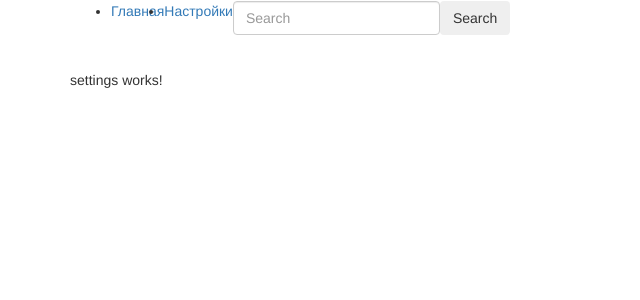
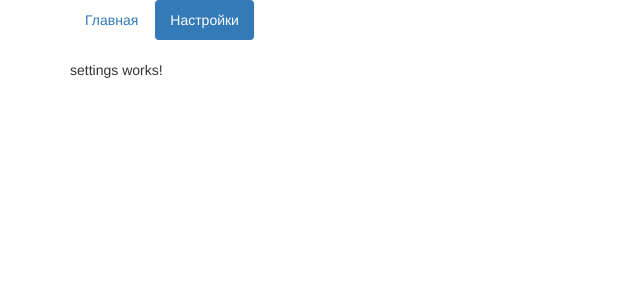
Before and after one commit to KirillUnited/userslist, an Angular app in the folder client/: page /settings in a window 1280 px wide. Shown: the top 300 px of the page, without its empty margins (0-640 px from the left). Built offline with nearby package versions, Linux system fonts and the light colour scheme; what ngx-pagination would draw is missing.

Commit message:
router-link-active

```diff
--- a/client/src/app/root/root.component.css
+++ b/client/src/app/root/root.component.css
@@ -0,0 +1,3 @@
+nav {
+    margin-bottom: 20px;
+}
--- a/client/src/app/root/root.component.html
+++ b/client/src/app/root/root.component.html
@@ -1,15 +1,15 @@
-<nav class="navbar navbar-expand-xl navbar-light bg-light">
-  <ul class="navbar-nav mr-auto mt-2 mt-lg-0">
-    <li class="nav-item active">
-      <a routerLink="/" routerLinkActive="router-link-active" >Главная</a>
+<nav>
+  <ul class="nav nav-pills">
+    <li *ngFor="let item of navbar; let i = index" class="nav-item" routerLinkActive="active" [routerLinkActiveOptions]="{exact: true}">
+      <a routerLink="/{{navbar[i].link}}" class="nav-link" >{{navbar[i].name}}</a>
     </li>
-    <li class="nav-item">
-      <a routerLink="/settings" routerLinkActive="router-link-active" >Настройки</a>
-    </li>
+    <!-- <li class="nav-item">
+      <a routerLink="/settings" class="nav-link">Настройки</a>
+    </li> -->
   </ul>
-  <form class="form-inline my-2 my-lg-0">
+  <!-- <form class="form-inline my-2 my-lg-0">
     <input class="form-control mr-sm-2" type="text" placeholder="Search">
     <button class="btn btn-outline-success my-2 my-sm-0" type="submit">Search</button>
-  </form>
+  </form> -->
 </nav>
 <router-outlet></router-outlet>
--- a/client/src/app/root/root.component.ts
+++ b/client/src/app/root/root.component.ts
@@ -6,10 +6,12 @@ import { Component, OnInit } from '@angular/core';
   styleUrls: ['./root.component.css']
 })
 export class RootComponent implements OnInit {
-
+  isActive = true;
+  private navbar = [{ "name": "Главная", "link": "" }, { "name": "Настройки", "link": "settings" }];
   constructor() { }
 
   ngOnInit() {
+
   }
 
 }
```
